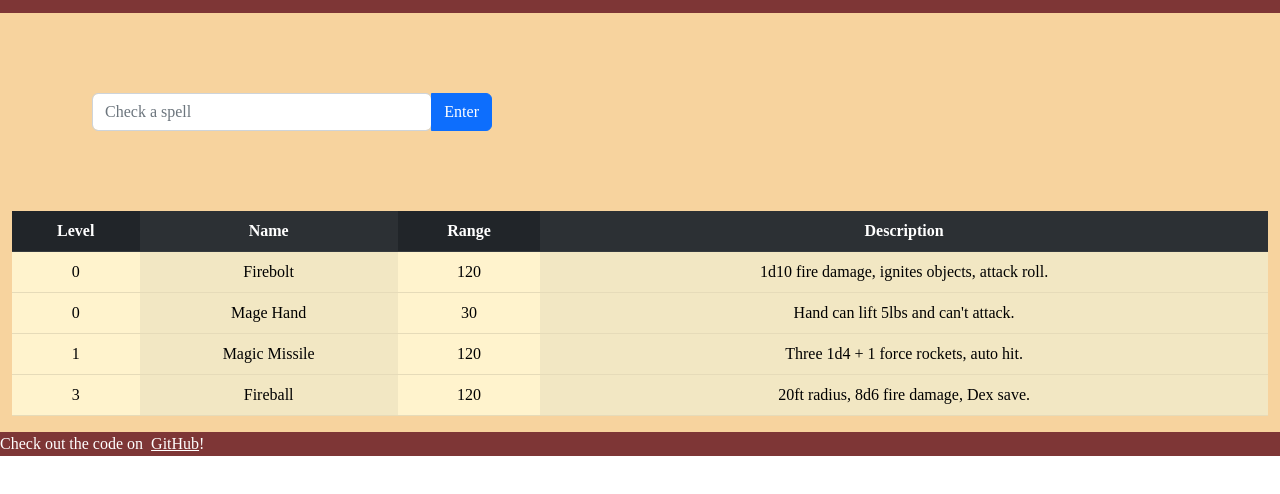
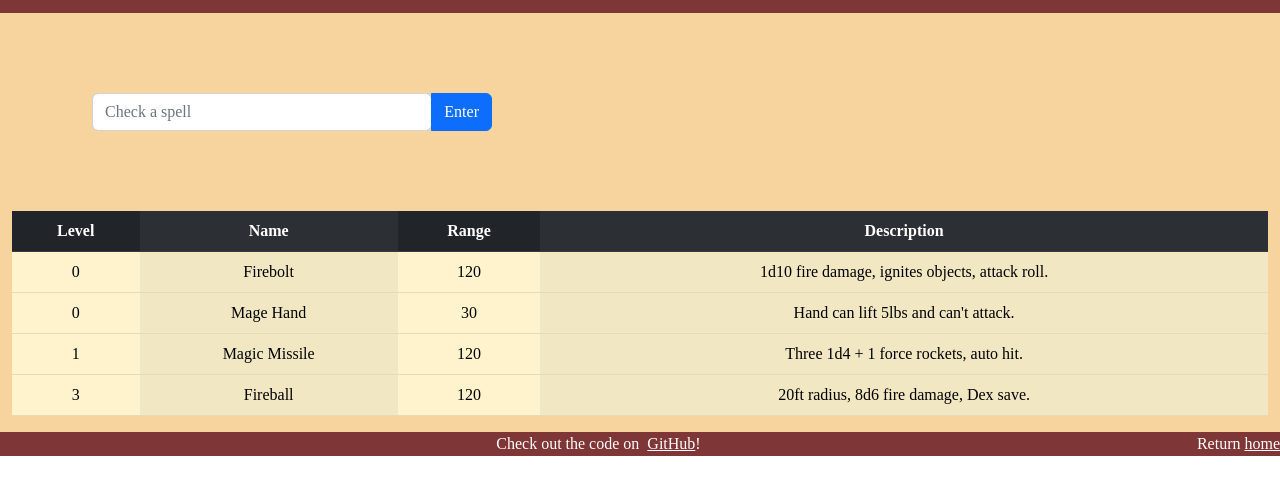
Before and after one commit to InDubitubly/startup, a plain HTML site: page search.html in a window 1280 px wide. Shown: the part 88-582 px from the top of the page. Drawn offline with nearby package versions, Linux system fonts and the light colour scheme; a web font is replaced by a local one.

Commit message:
Can return home from search

```diff
--- a/main.css
+++ b/main.css
@@ -69,4 +69,13 @@ footer {
     background-color:rgba(93, 3, 3, 0.797);
     color: white;
     flex: 1;
+    display: flex;
 }
+
+#gith {
+    flex:1000;
+}
+
+#return {
+    flex:1;
+}
--- a/search.html
+++ b/search.html
@@ -46,9 +46,10 @@
     </body>
 
     <footer>
-        <span>
+        <span id="gith">
             Check out the code on&nbsp
             <a class="text-reset" target="_blank" href="https://github.com/InDubitubly/startup">GitHub</a>!
         </span>
+        <span id="return">Return&nbsp<a class="text-reset" href="index.html">home</a></span>
     </footer>
 </html>
```
Also changed, not shown: README.md.
